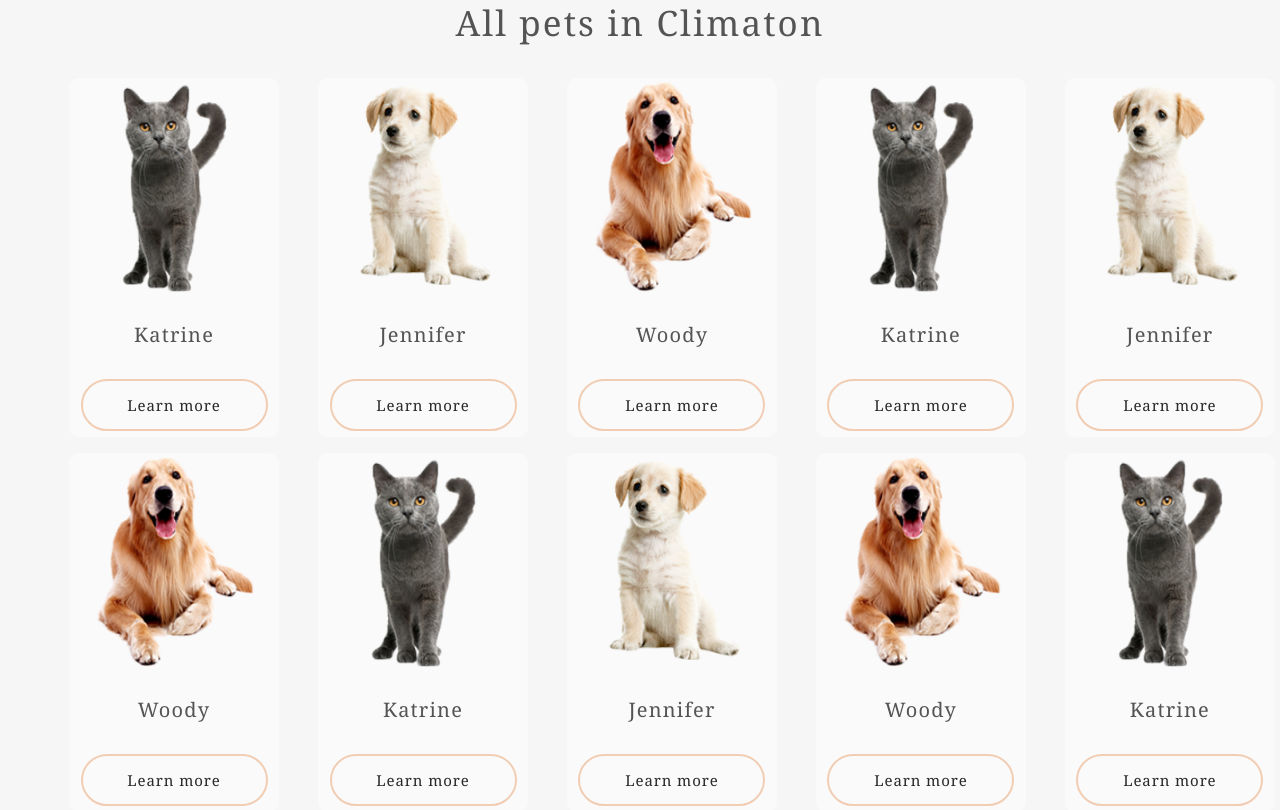
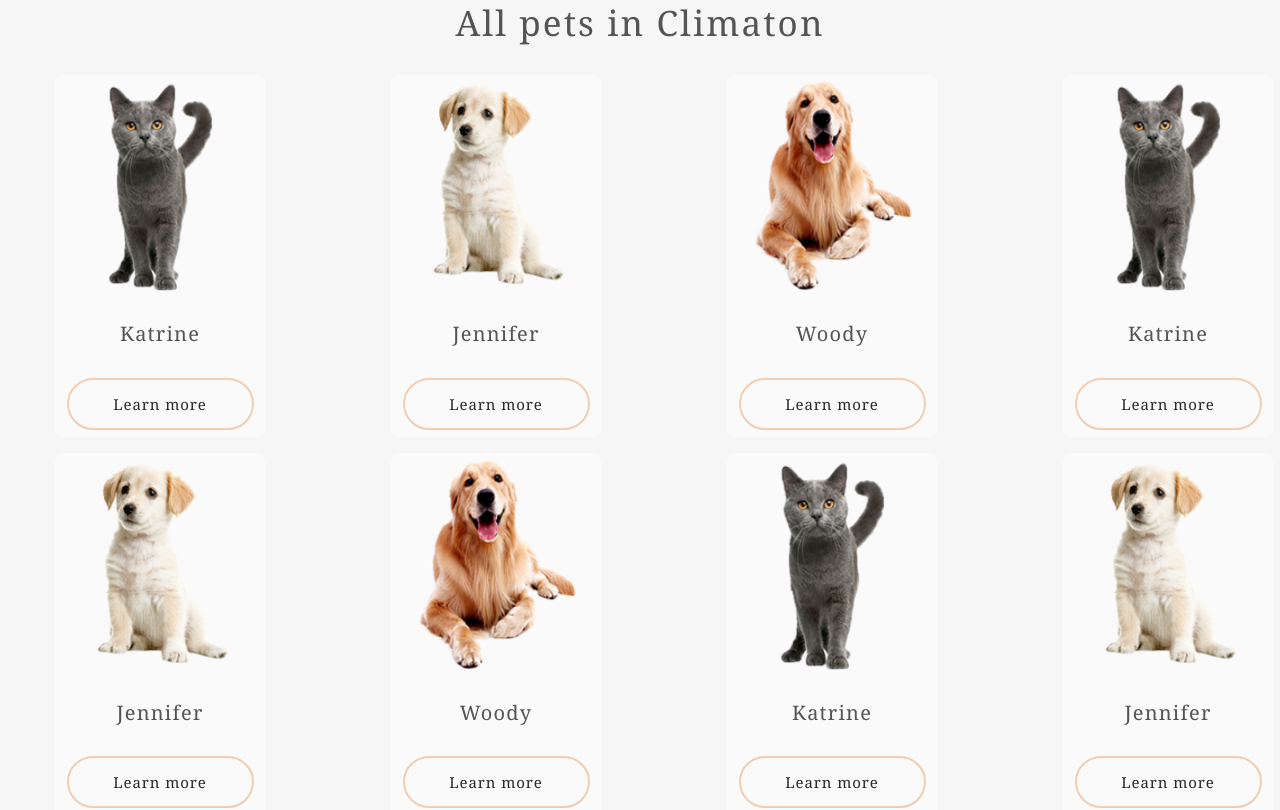
Before and after one commit to Orazmyrat-Hojamyradov/Climaton-web-page, a React (Vite) app: page /all-pets in a window 1280 px wide. Shown: the top 810 px of the page. Built offline with nearby package versions, Linux system fonts and the light colour scheme.

Commit message:
fixed class conflicting between two components

```diff
--- a/src/pages/all_pets/AllPets.css
+++ b/src/pages/all_pets/AllPets.css
@@ -21,7 +21,7 @@ html {
   text-align: center;
 }
 
-.cards {
+.all-pets-cards {
   margin-bottom: 0;
 
   display: grid;
--- a/src/pages/all_pets/AllPets.tsx
+++ b/src/pages/all_pets/AllPets.tsx
@@ -6,7 +6,7 @@ export default function AllPets() {
   return (
     <div className="all-pets">
       <h2 className="all-pets-title">All pets in Climaton</h2>
-      <div className="cards">
+      <div className="all-pets-cards">
         {CardData.map((card) => (
           <Card key={card.id} title={card.title} image={card.image} />
         ))}
```
